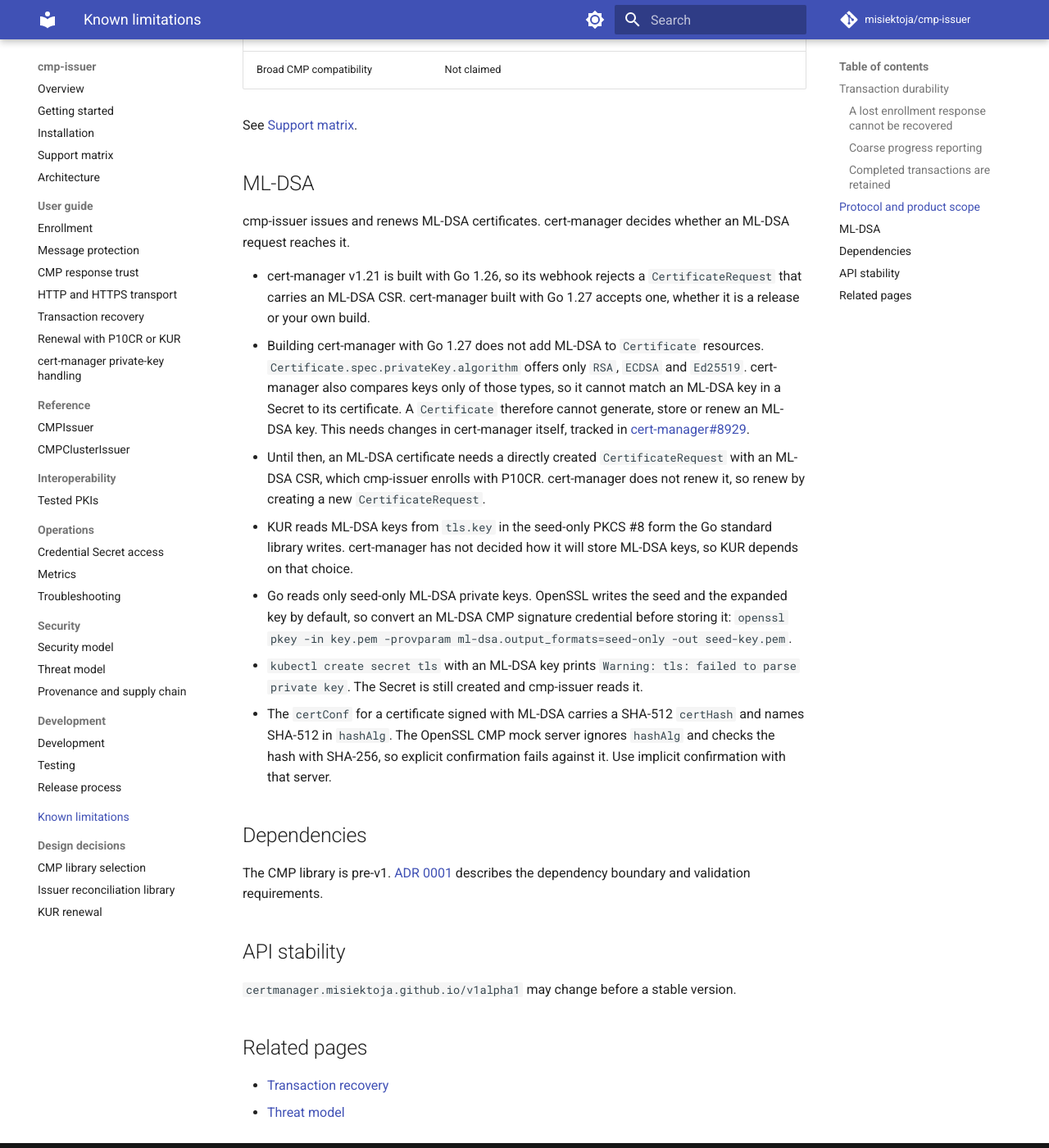
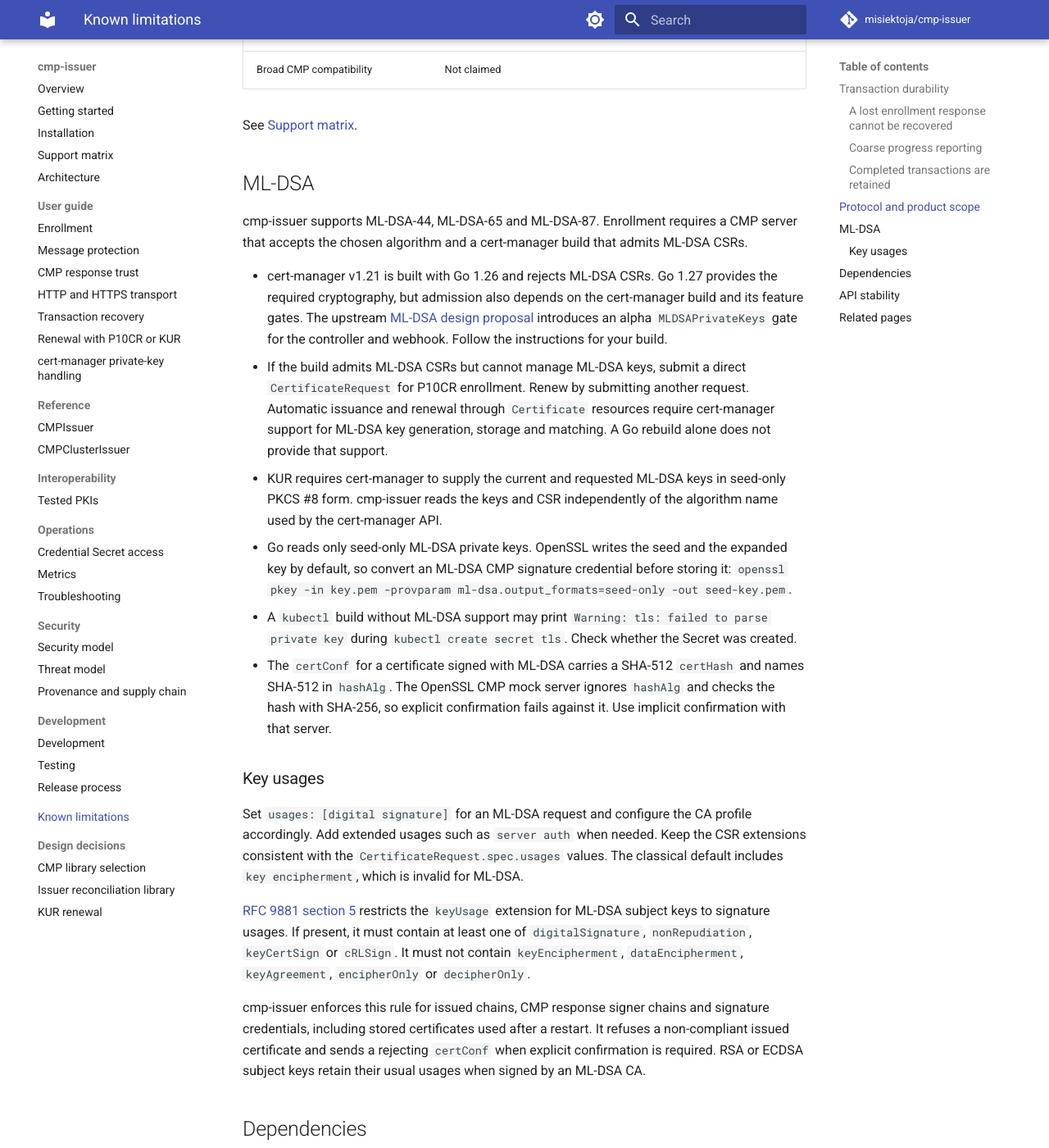
Before and after one commit to misiektoja/cmp-issuer, an MkDocs documentation site: the page built from docs/known-limitations.md, in a window 1280 px wide and 1400 px high, scrolled down 1663 px. Shown: the whole window at 82% size. Built offline with MkDocs 1.6.1 and Material for MkDocs 9.7.7, drawn with Linux system fonts in a browser that asks for light colours; comment, search, counter and statistics services are not loaded.

Commit message:
docs: clarify ML-DSA compatibility and key usages
Signed-off-by: misiektoja <misiektoja-github@rm-rf.ninja>

```diff
--- a/docs/known-limitations.md
+++ b/docs/known-limitations.md
@@ -38,15 +38,22 @@ See [Support matrix](support-matrix.md).
 
 ## ML-DSA
 
-cmp-issuer issues and renews ML-DSA certificates. cert-manager decides whether an ML-DSA request reaches it.
+cmp-issuer supports ML-DSA-44, ML-DSA-65 and ML-DSA-87. Enrollment requires a CMP server that accepts the chosen algorithm and a cert-manager build that admits ML-DSA CSRs.
 
-* cert-manager v1.21 is built with Go 1.26, so its webhook rejects a `CertificateRequest` that carries an ML-DSA CSR. cert-manager built with Go 1.27 accepts one, whether it is a release or your own build.
-* Building cert-manager with Go 1.27 does not add ML-DSA to `Certificate` resources. `Certificate.spec.privateKey.algorithm` offers only `RSA`, `ECDSA` and `Ed25519`. cert-manager also compares keys only of those types, so it cannot match an ML-DSA key in a Secret to its certificate. A `Certificate` therefore cannot generate, store or renew an ML-DSA key. This needs changes in cert-manager itself, tracked in [cert-manager#8929](https://github.com/cert-manager/cert-manager/issues/8929).
-* Until then, an ML-DSA certificate needs a directly created `CertificateRequest` with an ML-DSA CSR, which cmp-issuer enrolls with P10CR. cert-manager does not renew it, so renew by creating a new `CertificateRequest`.
-* KUR reads ML-DSA keys from `tls.key` in the seed-only PKCS #8 form the Go standard library writes. cert-manager has not decided how it will store ML-DSA keys, so KUR depends on that choice.
+* cert-manager v1.21 is built with Go 1.26 and rejects ML-DSA CSRs. Go 1.27 provides the required cryptography, but admission also depends on the cert-manager build and its feature gates. The upstream [ML-DSA design proposal](https://github.com/cert-manager/cert-manager/pull/9436) introduces an alpha `MLDSAPrivateKeys` gate for the controller and webhook. Follow the instructions for your build.
+* If the build admits ML-DSA CSRs but cannot manage ML-DSA keys, submit a direct `CertificateRequest` for P10CR enrollment. Renew by submitting another request. Automatic issuance and renewal through `Certificate` resources require cert-manager support for ML-DSA key generation, storage and matching. A Go rebuild alone does not provide that support.
+* KUR requires cert-manager to supply the current and requested ML-DSA keys in seed-only PKCS #8 form. cmp-issuer reads the keys and CSR independently of the algorithm name used by the cert-manager API.
 * Go reads only seed-only ML-DSA private keys. OpenSSL writes the seed and the expanded key by default, so convert an ML-DSA CMP signature credential before storing it: `openssl pkey -in key.pem -provparam ml-dsa.output_formats=seed-only -out seed-key.pem`.
-* `kubectl create secret tls` with an ML-DSA key prints `Warning: tls: failed to parse private key`. The Secret is still created and cmp-issuer reads it.
+* A `kubectl` build without ML-DSA support may print `Warning: tls: failed to parse private key` during `kubectl create secret tls`. Check whether the Secret was created.
 * The `certConf` for a certificate signed with ML-DSA carries a SHA-512 `certHash` and names SHA-512 in `hashAlg`. The OpenSSL CMP mock server ignores `hashAlg` and checks the hash with SHA-256, so explicit confirmation fails against it. Use implicit confirmation with that server.
+
+### Key usages
+
+Set `usages: [digital signature]` for an ML-DSA request and configure the CA profile accordingly. Add extended usages such as `server auth` when needed. Keep the CSR extensions consistent with the `CertificateRequest.spec.usages` values. The classical default includes `key encipherment`, which is invalid for ML-DSA.
+
+[RFC 9881 section 5](https://www.rfc-editor.org/rfc/rfc9881.html#section-5) restricts the `keyUsage` extension for ML-DSA subject keys to signature usages. If present, it must contain at least one of `digitalSignature`, `nonRepudiation`, `keyCertSign` or `cRLSign`. It must not contain `keyEncipherment`, `dataEncipherment`, `keyAgreement`, `encipherOnly` or `decipherOnly`.
+
+cmp-issuer enforces this rule for issued chains, CMP response signer chains and signature credentials, including stored certificates used after a restart. It refuses a non-compliant issued certificate and sends a rejecting `certConf` when explicit confirmation is required. RSA or ECDSA subject keys retain their usual usages when signed by an ML-DSA CA.
 
 ## Dependencies
 
```
Also changed, not shown: docs/guide/enrollment.md (+1 -1 lines), docs/guide/message-protection.md (+1 -0 lines), docs/provenance.md (+1 -0 lines), docs/support-matrix.md (+1 -1 lines).
